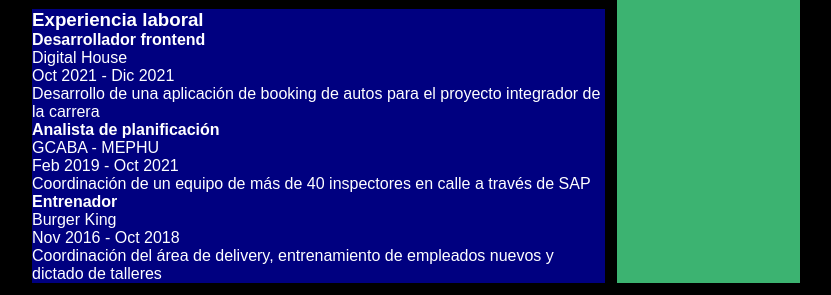
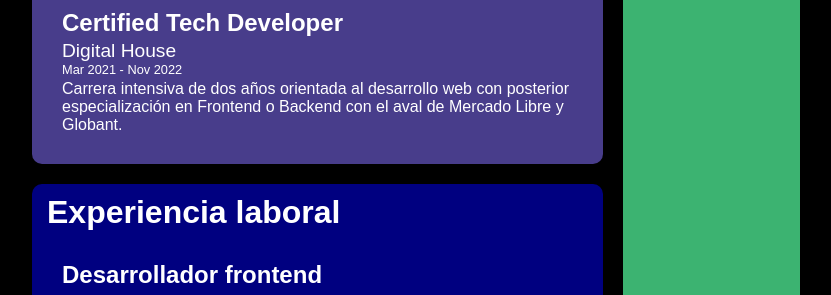
Before and after one commit to metazenic/Curriculum-Vitae, a plain HTML site: page index.html in a window 1280 px wide. Shown: the part 662-957 px from the top of the page, without its empty margins (224-1055 px from the left). Drawn offline with Linux system fonts and the light colour scheme; files that its build step writes are made by us from their sources; files whose address does not match are found by name.

Commit message:
[ADD] estilo estudios y experiencia laboral + cambios menores

```diff
--- a/index.html
+++ b/index.html
@@ -6,7 +6,7 @@
     <meta http-equiv="X-UA-Compatible" content="IE=edge">
     <meta name="viewport" content="width=device-width, initial-scale=1.0">
     <link rel="stylesheet" href="https://cdnjs.cloudflare.com/ajax/libs/font-awesome/6.0.0-beta3/css/all.min.css">
-    <link rel="stylesheet" href="/CurriculumVitae/Style.css">
+    <link rel="stylesheet" href="/CurriculumVitae/style/Index.css">
     <link rel="icon" href="https://www.flaticon.es/iconos-gratis/curriculum-vitae" type="image/icon type">
     <title>CV Cristaldo</title>
 </head>
@@ -17,17 +17,19 @@
         <h2>DESARROLLADOR</h2>
     </header>
     <main>
-        <div class="cajaGrid">
+        <div class="mainGrid">
             <section class="datosPersonales">
                 <ul>
                     <li>
                         03/05/1997
                     </li>
                     <li>
-                        <a href="mailto:ncristaldo3597@gmail.com">ncristaldo3597@gmail.com</a>
+                        ncristaldo3597@gmail.com
+                        <a href="mailto:ncristaldo3597@gmail.com"><i class="far fa-envelope"></i></a>
                     </li>
                     <li>
-                        <a href="tel:+5491123167311">+549 11 2316 7311</a>
+                        +549 11 2316 7311
+                        <a href="tel:+5491123167311"><i class="fas fa-phone"></i></a>
                     </li>
                     <li>
                         San Nicolás, CABA, Argentina
@@ -55,10 +57,10 @@
             <section class="educacion">
                 <h3>Educación</h3>
                 <div class="estudio">
-                    <h4 class="carrera">Certified Tech Developer</h4>
-                    <p class="institucion">Digital House</p>
-                    <p class="periodoCarrera">Mar 2021 - Nov 2022</p>
-                    <p class="descripcionCarrera">
+                    <h4 class="titulo">Certified Tech Developer</h4>
+                    <p class="lugar">Digital House</p>
+                    <p class="periodo">Mar 2021 - Nov 2022</p>
+                    <p class="descripcion">
                         Carrera intensiva de dos años orientada al desarrollo web con posterior especialización en
                         Frontend o Backend con el aval de Mercado Libre y Globant.</p>
                 </div>
@@ -66,23 +68,23 @@
             <section class="experienciaLaboral">
                 <h3>Experiencia laboral</h3>
                 <div class="trabajo">
-                    <h4 class="puesto">Desarrollador frontend</h4>
-                    <p class="empresa">Digital House</p>
-                    <p class="periodoTrabajo">Oct 2021 - Dic 2021</p>
-                    <p class="descripcionTrabajo">
+                    <h4 class="titulo">Desarrollador frontend</h4>
+                    <p class="lugar">Digital House</p>
+                    <p class="periodo">Oct 2021 - Dic 2021</p>
+                    <p class="descripcion">
                         Desarrollo de una aplicación de booking de autos para el proyecto integrador de la
                         carrera</p>
                 </div>
                 <div class="trabajo">
-                    <h4 class="puesto">Analista de planificación</h4>
-                    <p class="empresa">GCABA - MEPHU</p>
+                    <h4 class="titulo">Analista de planificación</h4>
+                    <p class="lugar">GCABA - MEPHU</p>
                     <p class="periodo">Feb 2019 - Oct 2021</p>
                     <p class="descripcion">
                         Coordinación de un equipo de más de 40 inspectores en calle a través de SAP</p>
                 </div>
                 <div class="trabajo">
-                    <h4 class="puesto">Entrenador</h4>
-                    <p class="empresa">Burger King</p>
+                    <h4 class="titulo">Entrenador</h4>
+                    <p class="lugar">Burger King</p>
                     <p class="periodo">Nov 2016 - Oct 2018</p>
                     <p class="descripcion">
                         Coordinación del área de delivery, entrenamiento de empleados nuevos y dictado de
--- a/Style.css
+++ b/style/Index.css
@@ -36,11 +36,19 @@ h2 {
   font-size: 1em;
 }
 
-.cajaGrid {
+.mainGrid {
   display: grid;
   grid-template-columns: repeat(4, 1fr);
-  gap: 12px;
+  gap: 20px;
   margin: 1% 20%;
+}
+
+.datosPersonales,
+.AptitudesInformaticas,
+.educacion,
+.experienciaLaboral,
+.otrasAptitudes {
+  border-radius: 10px;
 }
 
 .datosPersonales {
@@ -54,11 +62,13 @@ h2 {
 
 .datosPersonales li {
   color: initial;
-  font-size: 30px;
+  font-size: 1.8em;
+  line-height: 1.5em;
 }
 
 .datosPersonales img {
   height: 150px;
+  border-radius: 15px;
 }
 
 .AptitudesInformaticas {
@@ -78,7 +88,7 @@ h2 {
 }
 
 .frontend {
-  font-size: 2em;
+  font-size: 2.5em;
 }
 
 .AptitudesInformaticas li {
@@ -95,6 +105,33 @@ h2 {
   grid-column: 1/4;
 }
 
+.estudio,
+.trabajo {
+  margin: 30px;
+}
+
+h3 {
+  font-size: 2em;
+  margin: 10px 15px;
+}
+
+.titulo {
+  font-size: 1.5em;
+}
+
+.lugar {
+  margin-top: 3px;
+  font-size: 1.2em;
+}
+
+.periodo {
+  margin-bottom: 3px;
+  font-size: 0.8em;
+}
+
+.descripcion {
+}
+
 .otrasAptitudes {
   background-color: mediumseagreen;
   grid-column: 4;
```
